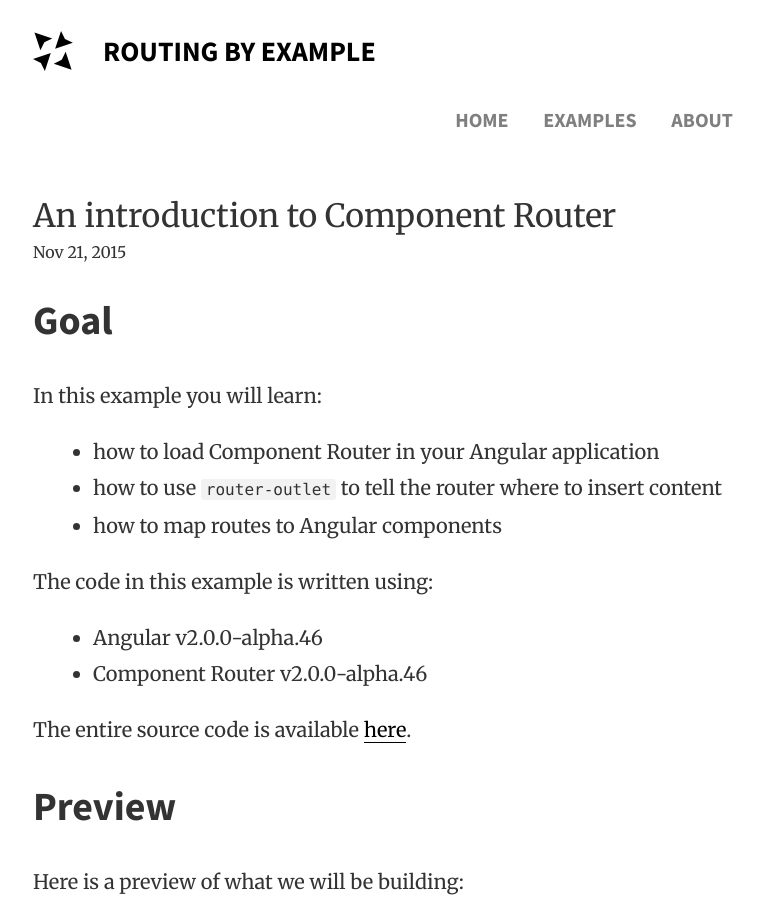
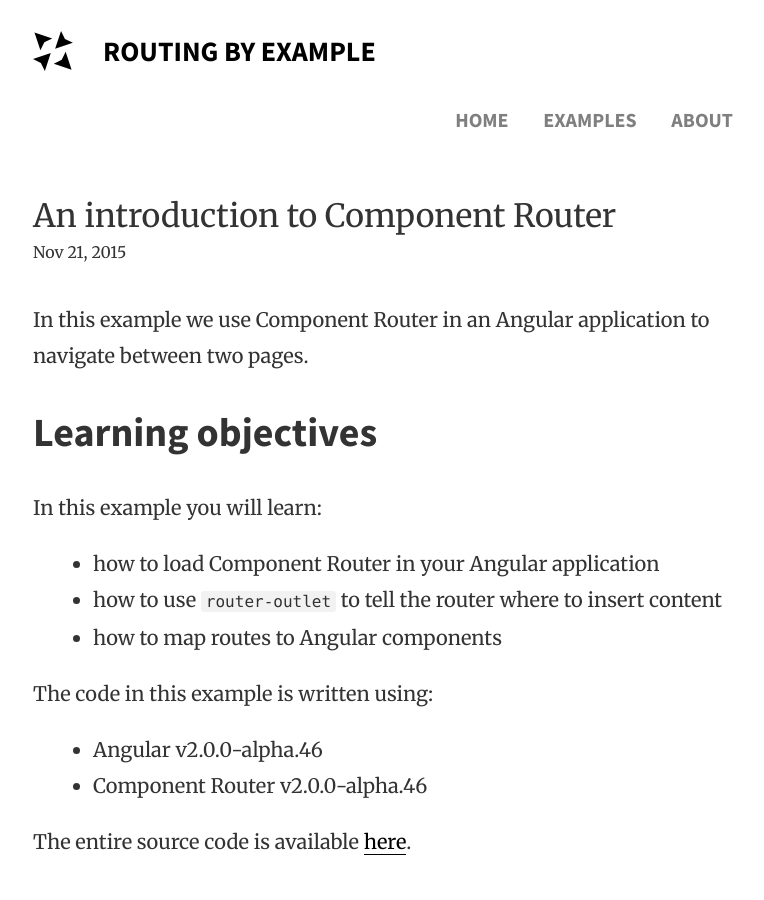
Before and after one commit to routingbyexample/routingbyexample.github.io, a Jekyll site: the page built from _posts/2015-11-21-an-introduction-to-component-router.md, in a window 1280 px wide and 900 px high. Shown: the whole window, without its empty margins (257-1021 px from the left). Built offline with Jekyll 4.4.1, drawn with Linux system fonts in a browser that asks for light colours.

Commit message:
feat(_posts): update example #1

```diff
--- a/_posts/2015-11-21-an-introduction-to-component-router.md
+++ b/_posts/2015-11-21-an-introduction-to-component-router.md
@@ -6,7 +6,9 @@
 tags: angular angular2 component-router
 ---
 
-# Goal
+In this example we use Component Router in an Angular application to navigate between two pages.
+
+# Learning objectives
 
 In this example you will learn:
 
```
